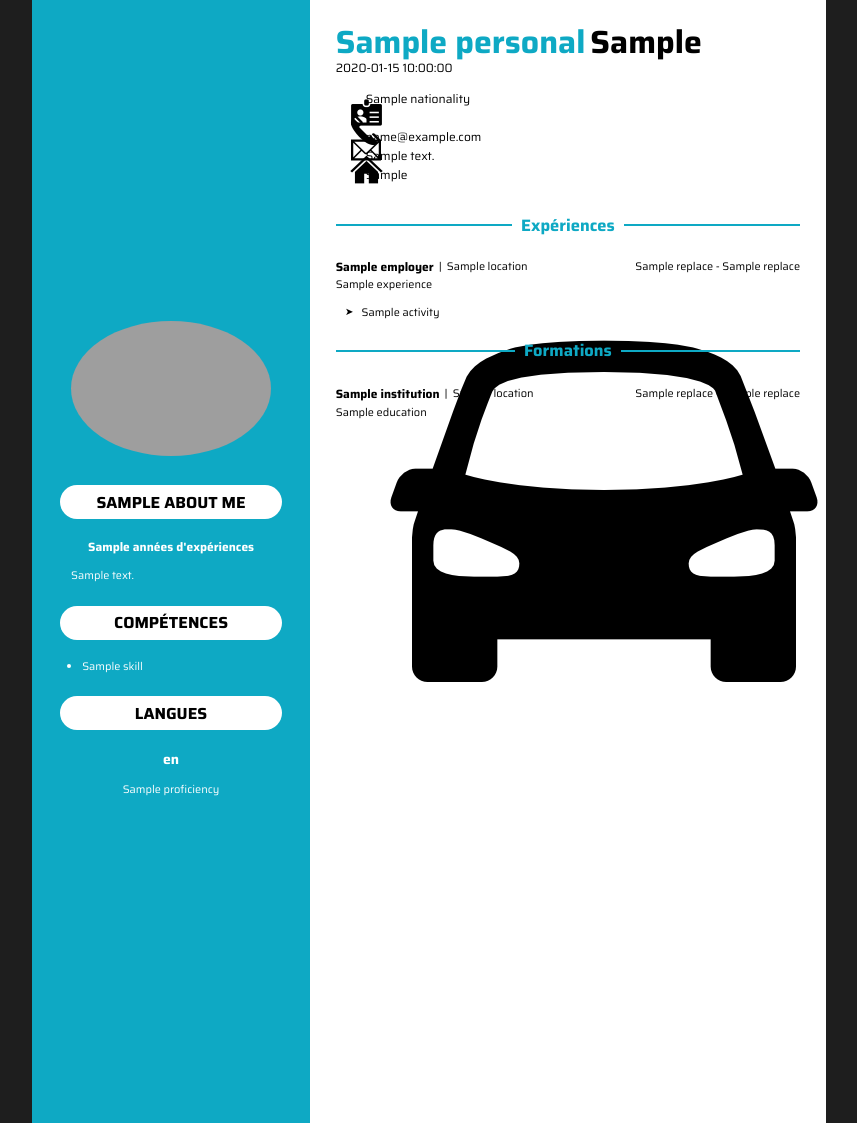
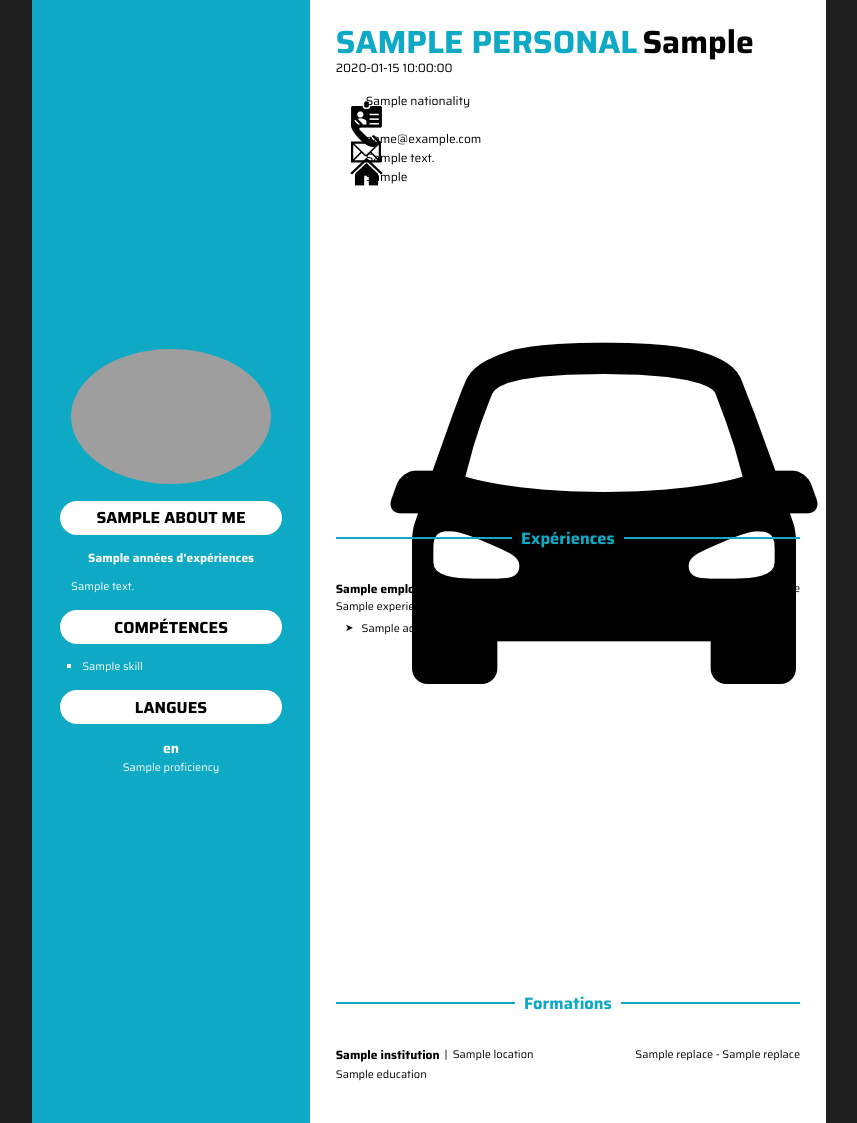
Before and after one commit to iliasmj/cv_generator, a Flask app: template templates/view_cv.html in a window 1280 px wide. Shown: the whole page, without its empty margins (211-1068 px from the left). Run offline with Flask 3, Linux system fonts and the light colour scheme; the template is opened without the code that fills it: most values are stand-ins (such as "Sample title", 1, 10 or a date in 2020); grey boxes are pictures that could not be loaded.

Commit message:
finishing styling html CV

```diff
--- a/app.py
+++ b/app.py
@@ -1,6 +1,15 @@
 import flask
+from datetime import datetime
 
 app = flask.Flask("app.py")
+
+language_proficiency_level_french = {
+    "native" : "Langue maternelle",
+    "fluent" : "Courant",
+    "professional" : "Professionnel",
+    "intermediate" : "Intermédiaire",
+    "beginner" : "Débutant"
+}
 
 class Language:
     def __init__(self, language, level):
@@ -50,7 +59,7 @@
     def get_personal_data(self):
         self.personal_data["name"] = flask.request.args.get("name")
         self.personal_data["first_name"] = flask.request.args.get("first_name")
-        self.personal_data["birth_date"] = flask.request.args.get("birth_date")
+        self.personal_data["birth_date"] = datetime.strptime(flask.request.args.get("birth_date"), "%Y-%m-%d").strftime("%d.%m.%Y")
         self.personal_data["nationality"] = flask.request.args.get("nationality")
         self.personal_data["phone_number"] = flask.request.args.get("phone_number")
         self.personal_data["email"] = flask.request.args.get("email")
@@ -71,7 +80,7 @@
         languagesObjectsList = []
         for i in range (len(languagesList)):
             language = languagesList[i]
-            level = proficiencyLevelsList[i]
+            level = language_proficiency_level_french[proficiencyLevelsList[i]]
             newlanguage = Language(language, level)
 #            print("New Language : ") #---------------------------------------CHECK
 #            print(vars(newlanguage))  #---------------------------------------CHECK
--- a/static/css/view.css
+++ b/static/css/view.css
@@ -31,9 +31,9 @@
     height: 100%;
     display: grid;
     grid-template-rows: auto;
-    padding: 5% 10% 5% 10%;
+    padding-left: 10%;
+    padding-right: 10%;
     box-sizing: border-box;
-    row-gap: 2%;
 }
 
 section#about_me > div {
@@ -44,13 +44,14 @@
 
 section#about_me h1 {
     margin-top: 0%;
-    margin-bottom: 8%;
+    margin-bottom: 6%;
 }
 
 .photo_container {
     display: flex;
     justify-content: center;
     align-items: center;
+    margin-bottom: 4%;
 }
 
 .photo {
@@ -85,20 +86,30 @@
     padding-right: 5%;
     color: white;
     text-align: left;
-    margin-bottom: 0%;
+    margin-bottom: 7%;
 }
 
 section#about_me ul {
     color: white;
     padding-left: 10%;
     padding-right: 5%;
-    margin-bottom: 0;
+    margin-bottom: 7%;
+}
+
+section#about_me ul li {
+    list-style: square;
+}
+
+div.languages_container {
+    display: grid;
 }
 
 div.languages_container h2 {
     font-size: 14px;
 }
+
 .languages_container p{
+    margin: 0% 0% 2% 0%;
     color: white;
     text-align: center;
 }
@@ -113,13 +124,17 @@
     flex-direction: column;
     padding: 5%;
     box-sizing: border-box;
-    gap: 2%;
 }
+
+.right_grid > section:not(:first-child) {
+    margin-top: auto;
+  }
 
 .right_grid > section {
     display: flex;
     flex-direction: column;
     justify-content: center;
+    margin-top: 0%;
 }
 
 .right_grid > section h1 {
@@ -127,11 +142,11 @@
     text-align: center;
     align-items: center;
     line-height: 1;
-    margin: 0% 0% 0% 0%;
+    margin: 0%;
 }
 
 .right_grid > section:not(section#personal_data) h1 {
-    margin-bottom: 5%;
+    margin-bottom: 7%;
 }
 
 .right_grid > section h1:not(h1.first_name) {
@@ -163,6 +178,7 @@
     font-size: 12px;
     list-style-type: none;
     padding-left: 1em;
+    margin: 3% 0% 0% 0%;
 }
 
 .nationality::before {
@@ -224,6 +240,10 @@
     margin-left: 2%;
 }
 
+.experience_container {
+    margin-bottom: 3%;
+}
+
 .experience_header {
     display: flex;
     justify-content: space-between;
@@ -263,6 +283,7 @@
 
 .experience_container ul {
     padding-left: 2%;
+    margin-top: 1%;
     margin-bottom: 0%;
     list-style: none;
 }
@@ -280,6 +301,10 @@
     position: absolute;
     left: 0;
     top: 0;
+}
+
+.education_container {
+    margin-bottom: 3%;
 }
 
 .education_header {
--- a/templates/view_cv.html
+++ b/templates/view_cv.html
@@ -29,8 +29,10 @@
                     <div class="languages_container">
                         <h1>LANGUES</h1>
                         {% for language in cv.about_me["languages"] %}
-                            <h2>{{ language.language }}</h2>
-                            <p>{{ language.proficiency }}</p>
+                            <div class="language">
+                                <h2>{{ language.language }}</h2>
+                                <p>{{ language.proficiency }}</p>
+                            </div>
                         {% endfor %}
                     </div>
                 </div>
@@ -41,7 +43,7 @@
                 <section id="personal_data">
                     <div class="personal_header">
                         <div class="per_header_name">
-                            <h1>{{ cv.personal_data["name"] }}</h1>
+                            <h1>{{ cv.personal_data["name"]|upper }}</h1>
                             <h1 class="first_name">{{ cv.personal_data["first_name"] }}</h1>
                         </div>
                         <p>{{ cv.personal_data["birth_date"] }}</p>
```
Also changed, not shown: templates/index.html (+14 -17 lines).
